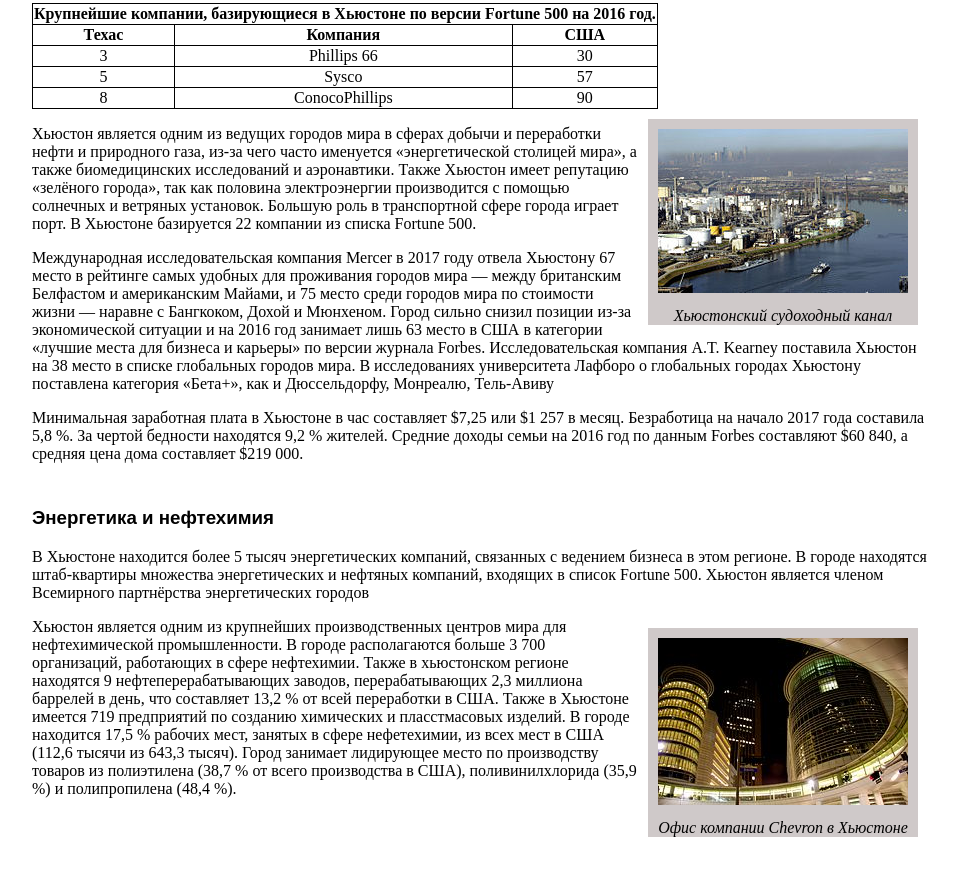
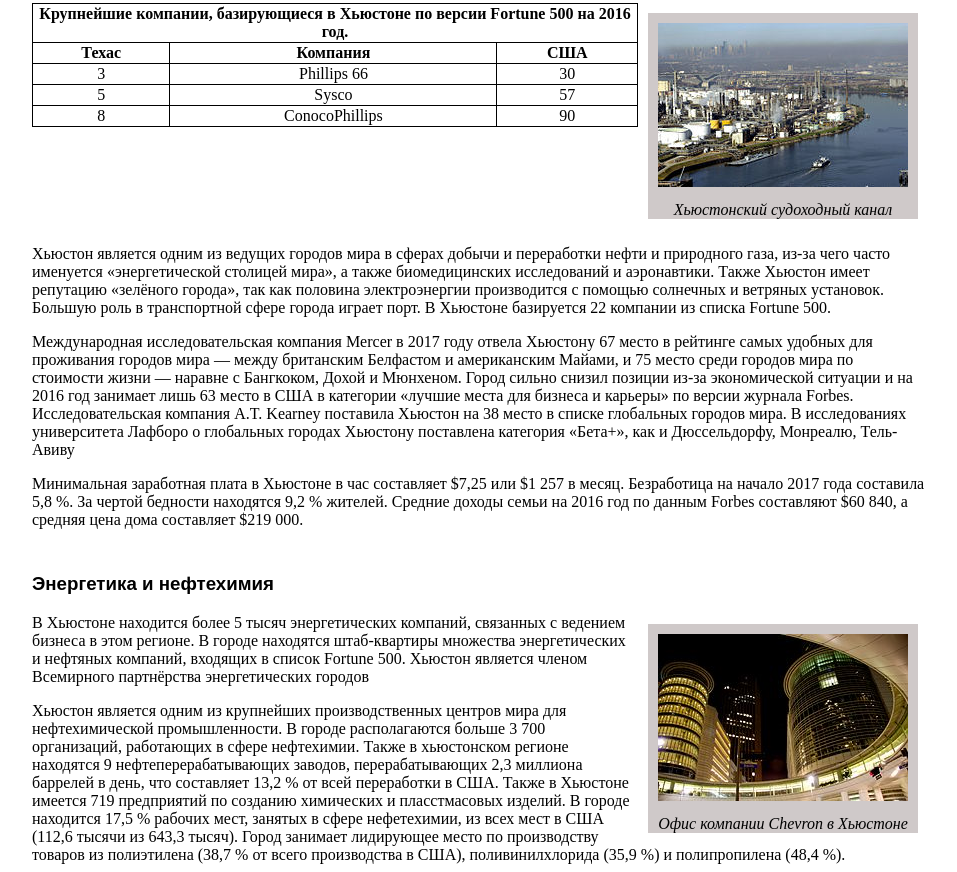
Before and after one commit to CodeMashine/learning, a plain HTML site: page хьюстон/index.html in a window 1280 px wide. Shown: the part 3484-4356 px from the top of the page, without its empty margins (160-1117 px from the left). Drawn offline with Linux system fonts and the light colour scheme.

Commit message:
хьюстон edited

```diff
--- a/хьюстон/index.html
+++ b/хьюстон/index.html
@@ -244,7 +244,10 @@
     <div class="clear"></div>
     <h2><a name='Экономика'>Экономика</a></h2>
     <h3><a name='Общее'>Общее состояние</a></h3>
-    <table>
+    <div class='image'><img src='Хьюстон - картинки\Houston_Ship_Channel.jpg' alt=''>
+        <figcaption>Хьюстонский судоходный канал</figcaption></div>
+
+        <table>
         <tbody>
     <tr>
         <th colspan='3'>Крупнейшие компании, базирующиеся в Хьюстоне по версии Fortune 500 на 2016 год.</th>
@@ -272,9 +275,7 @@
 </tbody>
 </table>
 <div class="clear"></div>
-<div class='image'><img src='Хьюстон - картинки\Houston_Ship_Channel.jpg' alt=''>
-    <figcaption>Хьюстонский судоходный канал</figcaption>
-</div>
+
 <p>
     Хьюстон является одним из ведущих городов мира в сферах добычи и переработки нефти и
     природного газа, из-за чего часто именуется «энергетической столицей мира», а также
@@ -301,15 +302,15 @@
 <div class="clear"></div>
 
 <h3><a name='Энергетика'>Энергетика и нефтехимия</a></h3>
+<div class='image'><img src='Хьюстон - картинки\Enron_Complex.jpg' alt='Офис компании Chevron в Хьюстоне'>
+    <figcaption>Офис компании Chevron в Хьюстоне</figcaption>
+</div>
 <p>
     В Хьюстоне находится более 5 тысяч энергетических компаний, связанных с ведением бизнеса в этом
     регионе. В городе находятся штаб-квартиры множества энергетических и нефтяных компаний,
     входящих в список Fortune 500. Хьюстон является членом Всемирного партнёрства энергетических
     городов
 </p>
-<div class='image'><img src='Хьюстон - картинки\Enron_Complex.jpg' alt='Офис компании Chevron в Хьюстоне'>
-    <figcaption>Офис компании Chevron в Хьюстоне</figcaption>
-</div>
 <p>
     Хьюстон является одним из крупнейших производственных центров мира для нефтехимической
     промышленности. В городе располагаются больше 3 700 организаций, работающих в сфере
@@ -352,6 +353,8 @@
 <h2><a name='Население'>Население</a></h2>
 <h3><a name='Динамика'>Динамика и структура населения</a></h3>
 
+<div class='image'><img src='Хьюстон - картинки\Race_and_ethnicity_2010_Houston.png' alt='Этническая карта Хьюстона'>
+    <figcaption>Этническая карта Хьюстона</figcaption></div>
 <figure>
     <table>
 <tbody>
@@ -382,8 +385,6 @@
 </table>
 <figcaption>1850-2017 Переписи населения в 1790—2010 годах</figcaption>
 </figure>
-<div class='image'><img src='Хьюстон - картинки\Race_and_ethnicity_2010_Houston.png' alt='Этническая карта Хьюстона'>
-    <figcaption>Этническая карта Хьюстона</figcaption></div>
     <p>
         Согласно данным переписи населения США в 2010 году в городе проживало 2 100 263 человек, это на
         7,5 % больше, чем в 2000 году. По оценке бюро переписи населения США на 1 января 2017 года
```
